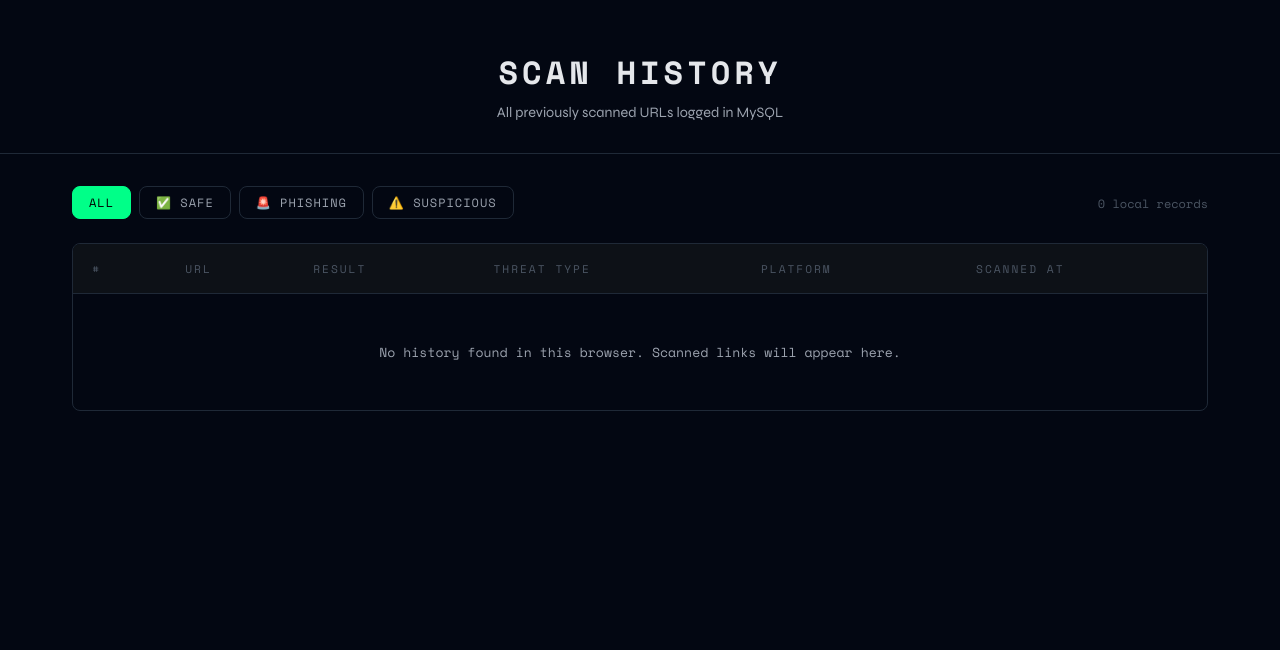
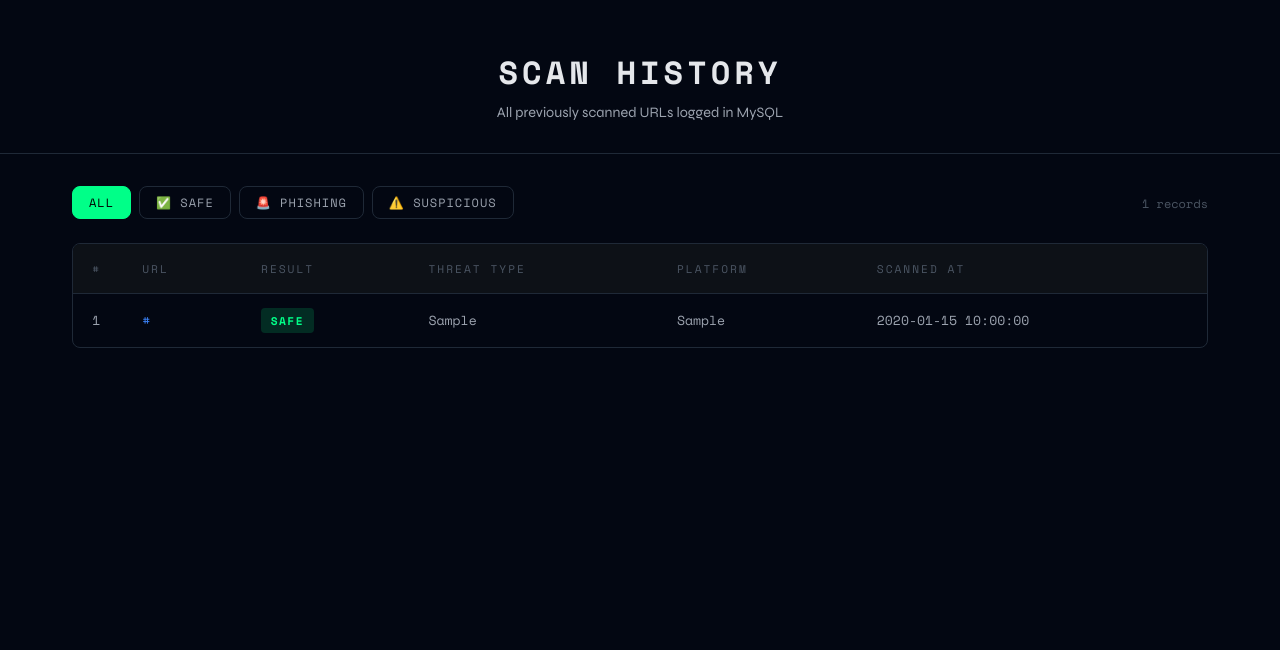
Before and after one commit to shreysing04/PhishGuard, a Flask app: page /history in a window 1280 px wide. Shown: the part 64-714 px from the top of the page. Run offline with Flask 3, Linux system fonts and the light colour scheme; tables that the repository leaves empty hold one stand-in row (values such as "Sample post").

Commit message:
changes reverted

```diff
--- a/static/js/main.js
+++ b/static/js/main.js
@@ -30,7 +30,6 @@ async function scanURL() {
         });
 
         const data = await res.json();
-        saveToLocalStorage(data);
         renderResult(data, resultCard, scannerCard);
     } catch (err) {
         renderResult({
@@ -119,33 +118,10 @@ function resetScanner() {
 
     if (resultCard) resultCard.classList.add('hidden');
     if (scannerCard) scannerCard.classList.remove('hidden');
-    const input = document.getElementById('urlInput');
-    if (input) input.focus();
-}
-
-function saveToLocalStorage(data) {
-    if (!data || data.status === 'error') return;
-
-    let history = JSON.parse(localStorage.getItem('phishguard_history') || '[]');
-
-    const newEntry = {
-        url: data.url,
-        result: data.status,
-        threat_type: data.threat_type || 'N/A',
-        platform: data.platform || 'N/A',
-        scanned_at: new Date().toLocaleString(),
-        score: data.heuristic ? data.heuristic.heuristic_score : 0
-    };
-
-    // Add to start, avoid duplicates if same URL scanned twice in a row
-    if (history.length > 0 && history[0].url === newEntry.url) {
-        history[0] = newEntry; // update timestamp
-    } else {
-        history.unshift(newEntry);
+    if (input) {
+        input.value = '';
+        input.focus();
     }
-
-    if (history.length > 50) history = history.slice(0, 50);
-    localStorage.setItem('phishguard_history', JSON.stringify(history));
 }
 
 function shakeInput(el) {
--- a/templates/history.html
+++ b/templates/history.html
@@ -13,7 +13,8 @@
         <button class="filter-btn active" data-filter="all" onclick="filterHistory(this, 'all')">ALL</button>
         <button class="filter-btn" data-filter="safe" onclick="filterHistory(this, 'safe')">✅ SAFE</button>
         <button class="filter-btn" data-filter="phishing" onclick="filterHistory(this, 'phishing')">🚨 PHISHING</button>
-        <button class="filter-btn" data-filter="suspicious" onclick="filterHistory(this, 'suspicious')">⚠️ SUSPICIOUS</button>
+        <button class="filter-btn" data-filter="suspicious" onclick="filterHistory(this, 'suspicious')">⚠️
+            SUSPICIOUS</button>
         <div class="filter-right">
             <span id="totalCount" class="total-count">Loading...</span>
         </div>
@@ -56,26 +57,23 @@ async function loadHistory(page = 1, filter = 'all') {
         currentPage = page;
         currentFilter = filter;
         const body = document.getElementById('historyBody');
-    const history = JSON.parse(localStorage.getItem('phishguard_history') || '[]');
+        body.innerHTML = '<tr><td colspan="6" class="loading-row"><div class="spinner"></div> Loading...</td></tr>';
 
-    // Filter history
-    const filtered = filter === 'all' ? history : history.filter(item => item.result === filter);
+        try {
+            const res = await fetch(`/api/history?page=${page}&per_page=20&filter=${filter}`);
+            const data = await res.json();
 
-    document.getElementById('totalCount').textContent = `${filtered.length} local records`;
+            document.getElementById('totalCount').textContent = `${data.total} records`;
 
-    if (filtered.length === 0) {
-        body.innerHTML = '<tr><td colspan="6" class="empty-row">No history found in this browser. Scanned links will appear here.</td></tr>';
+            if (!data.data || data.data.length === 0) {
+                const errorMsg = data.error ? `<br><small style="color: #ff4d4d;">Error: ${data.error}</small>` : '';
+                body.innerHTML = `<tr><td colspan="6" class="empty-row">No records found ${errorMsg}</td></tr>`;
                 return;
             }
 
-    // Pagination for local records (20 per page)
-    const start = (page - 1) * 20;
-    const end = start + 20;
-    const paginated = filtered.slice(start, end);
-
-    body.innerHTML = paginated.map((row, i) => `
+            body.innerHTML = data.data.map((row, i) => `
             <tr class="result-row result-${row.result}">
-            <td class="row-id">${start + i + 1}</td>
+                <td class="row-id">${(page - 1) * 20 + i + 1}</td>
                 <td class="row-url" title="${row.url}">
                     <a href="${row.url}" target="_blank" rel="noopener noreferrer">${truncateURL(row.url)}</a>
                 </td>
@@ -86,7 +84,10 @@ async function loadHistory(page = 1, filter = 'all') {
             </tr>
         `).join('');
 
-    renderPagination(filtered.length, page);
+            renderPagination(data.total, page);
+        } catch (e) {
+            body.innerHTML = '<tr><td colspan="6" class="error-row">⚠️ Failed to load history. Is the server running?</td></tr>';
+        }
     }
 
     function truncateURL(url) {
```
Lines whose indentation alone changed are shown as unchanged.
